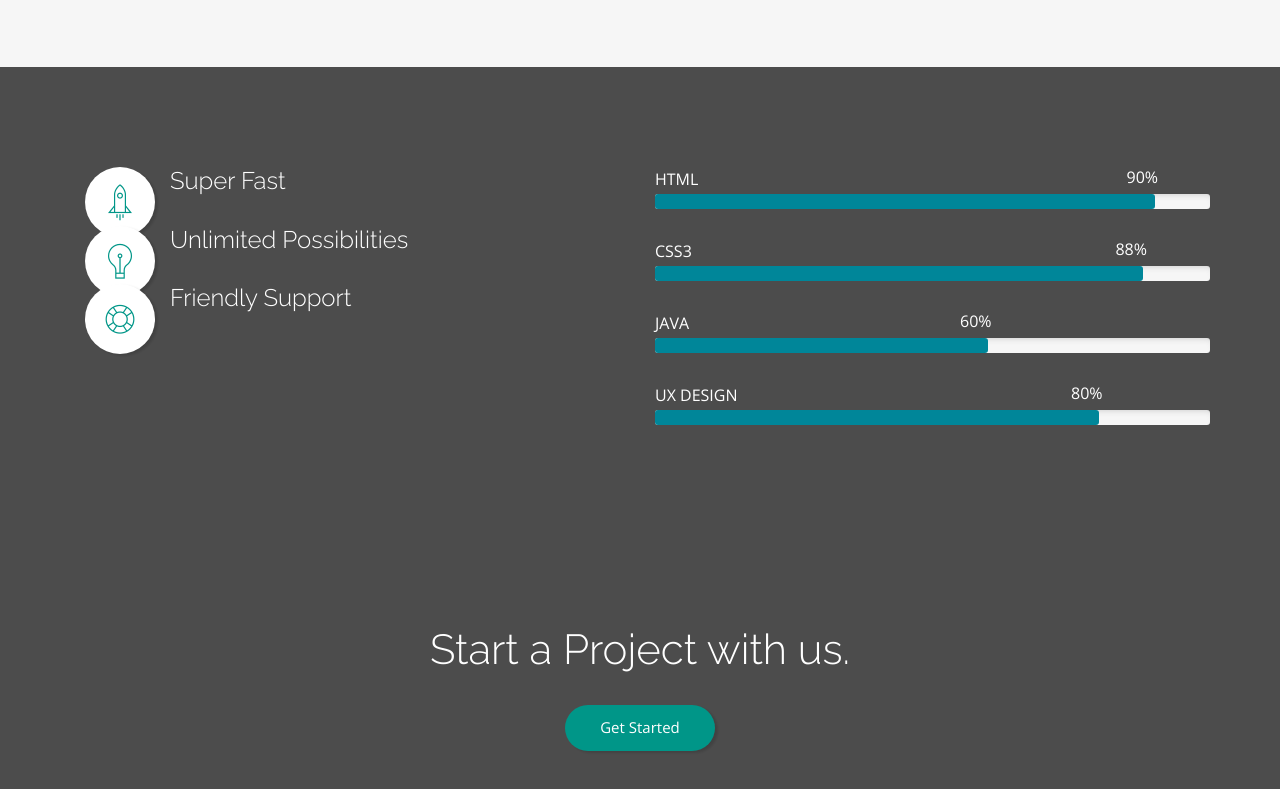
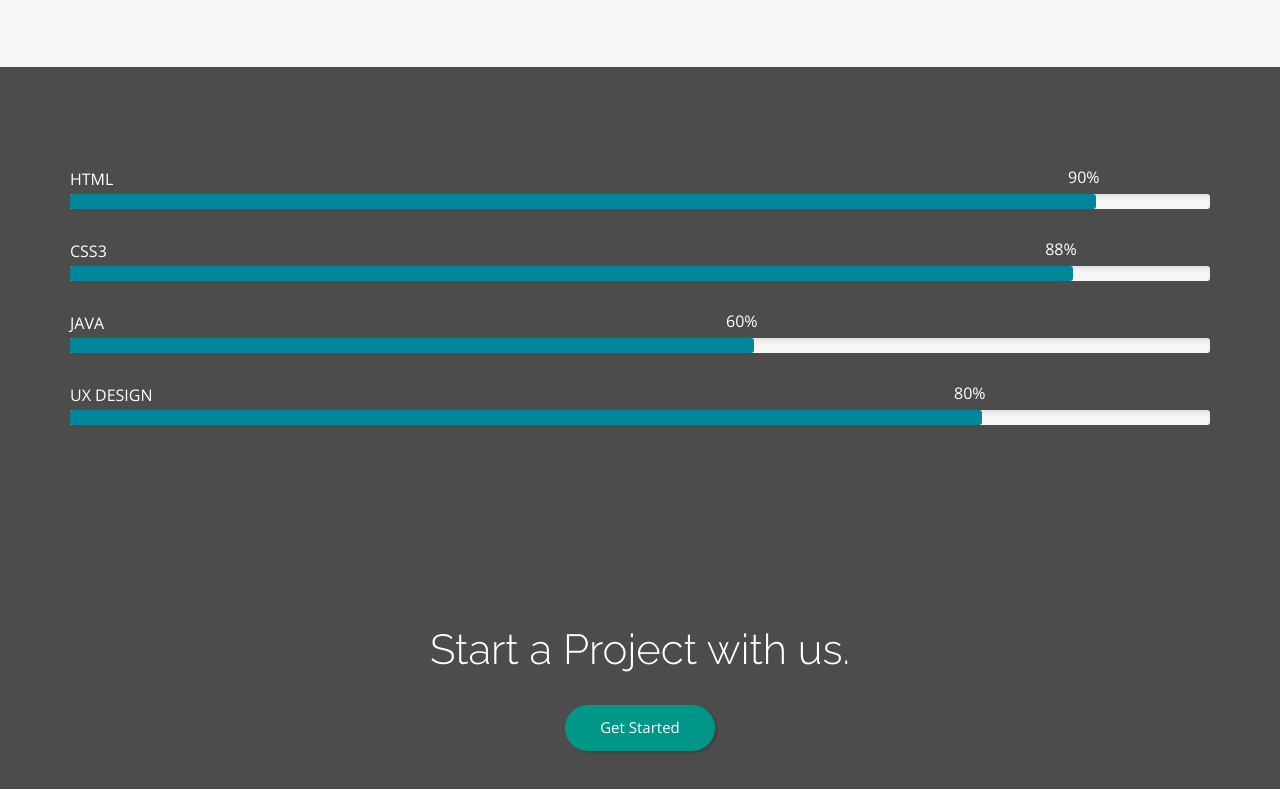
Before and after one commit to akashnikhra/startup, a plain HTML site: page index.html in a window 1280 px wide. Shown: the part 3758-4547 px from the top of the page. Drawn offline with nearby package versions, Linux system fonts and the light colour scheme.

Commit message:
908708th

```diff
--- a/index.html
+++ b/index.html
@@ -679,47 +679,7 @@
     <section class="cta_area background-overlay section_padding_100_70 parallax" style="background-image: url(img/bg-img/bg-5.jpg);">
         <div class="container">
             <div class="row">
-                <div class="col-xs-12 col-sm-6">
-                    <div class="row">
-                        <div class="col-xs-12">
-                            <!-- Single Speciality Area Start -->
-                            <div class="single_speciality item">
-                                <div class="single_speciality_icon">
-                                    <i class="pe-7s-rocket" aria-hidden="true"></i>
-                                </div>
-                                <div class="single_speciality_text">
-                                    <h4>Super Fast</h4>
-                                </div>
-                            </div>
-                        </div>
-
-                        <div class="col-xs-12">
-                            <!-- Single Speciality Area Start -->
-                            <div class="single_speciality item">
-                                <div class="single_speciality_icon">
-                                    <i class="pe-7s-light" aria-hidden="true"></i>
-                                </div>
-                                <div class="single_speciality_text">
-                                    <h4>Unlimited Possibilities</h4>
-                                </div>
-                            </div>
-                        </div>
-
-                        <div class="col-xs-12">
-                            <!-- Single Speciality Area Start -->
-                            <div class="single_speciality item">
-                                <div class="single_speciality_icon">
-                                    <i class="pe-7s-help2" aria-hidden="true"></i>
-                                </div>
-                                <div class="single_speciality_text">
-                                    <h4>Friendly Support</h4>
-                                </div>
-                            </div>
-                        </div>
-                    </div>
-                </div>
-
-                <div class="col-xs-12 col-sm-6">
+                <div class="col-xs-12">
                     <!-- Single Skrill Area -->
                     <div class="single_skills_area">
                         <p class="skrill_title">HTML</p>
```
